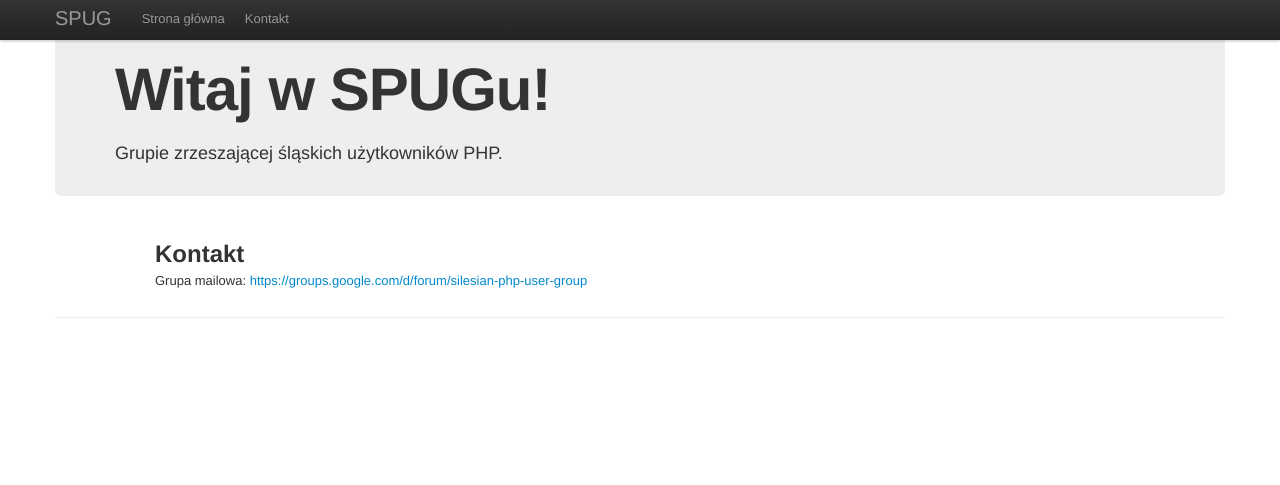
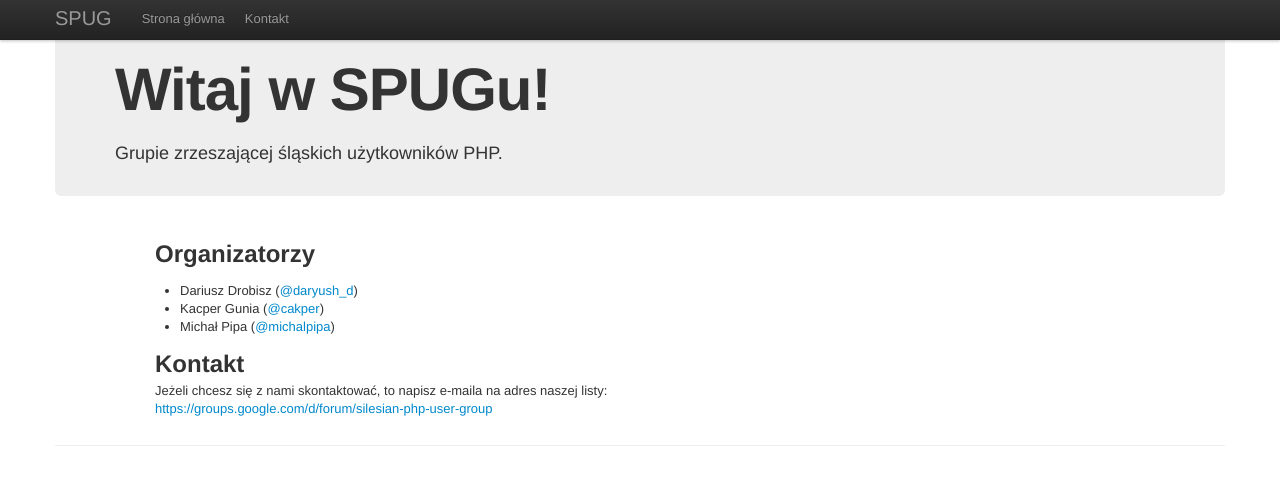
Before and after one commit to SPUG/spug.github.com, a Jekyll site: the page built from contact.html, in a window 1280 px wide. Shown: the top 485 px of the page. Built offline with Jekyll 4.4.1, drawn with Linux system fonts in a browser that asks for light colours.

Commit message:
Add organizers

```diff
--- a/contact.html
+++ b/contact.html
@@ -2,5 +2,11 @@
 title: Silesian PHP User Group
 layout: default
 ---
+<h2>Organizatorzy</h2>
+<ul>
+    <li>Dariusz Drobisz (<a href="https://twitter.com/daryush_d">@daryush_d</a>)</li>
+    <li>Kacper Gunia (<a href="https://twitter.com/cakper">@cakper</a>)</li>
+    <li>Michał Pipa (<a href="https://twitter.com/michalpipa">@michalpipa</a>)</li>
+</ul>
 <h2>Kontakt</h2>
-<p>Grupa mailowa: <a href="https://groups.google.com/d/forum/silesian-php-user-group">https://groups.google.com/d/forum/silesian-php-user-group</a></p>
+<p>Jeżeli chcesz się z nami skontaktować, to napisz e-maila na adres naszej listy: <a href="https://groups.google.com/d/forum/silesian-php-user-group">https://groups.google.com/d/forum/silesian-php-user-group</a></p>
```
